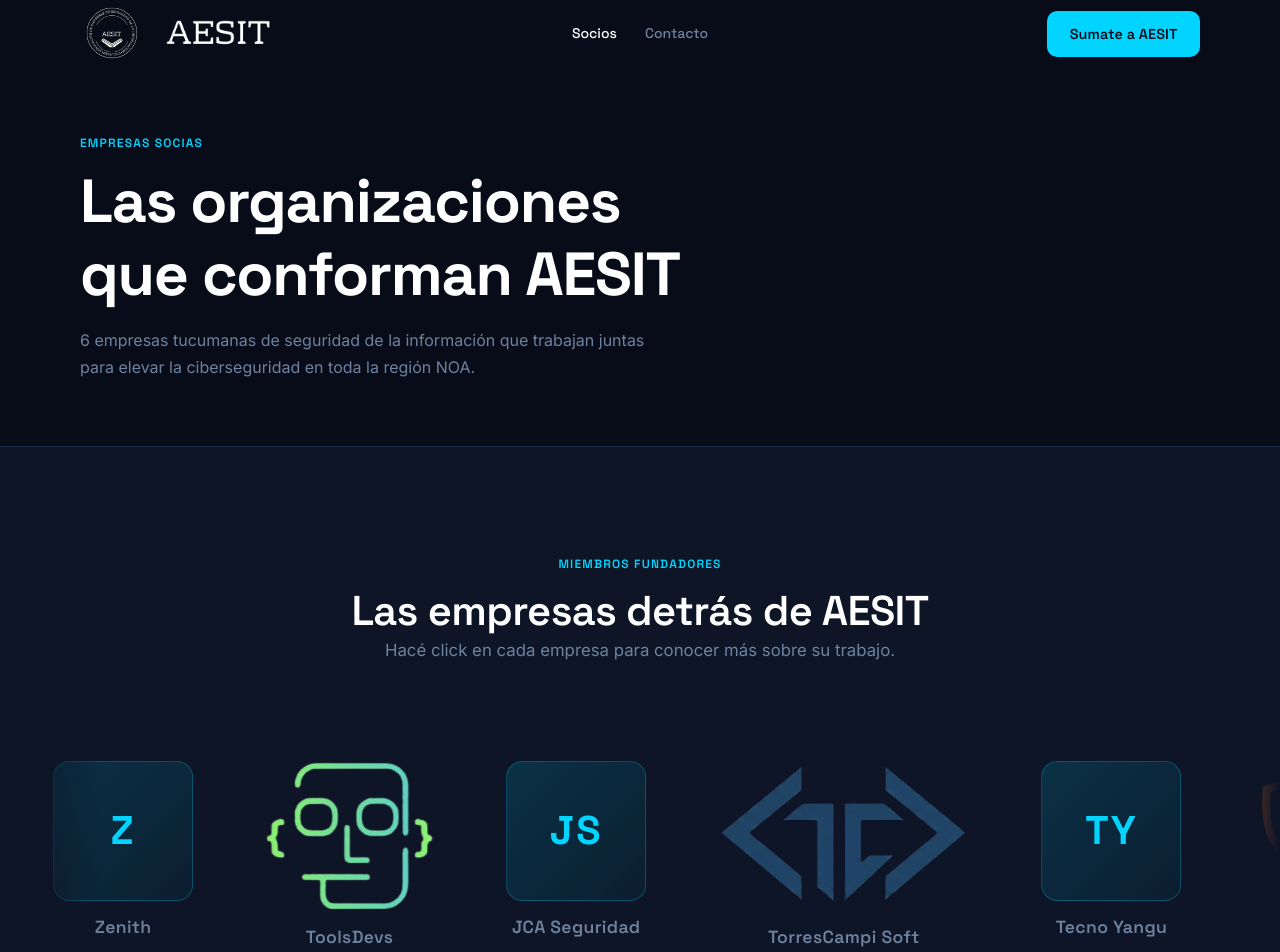
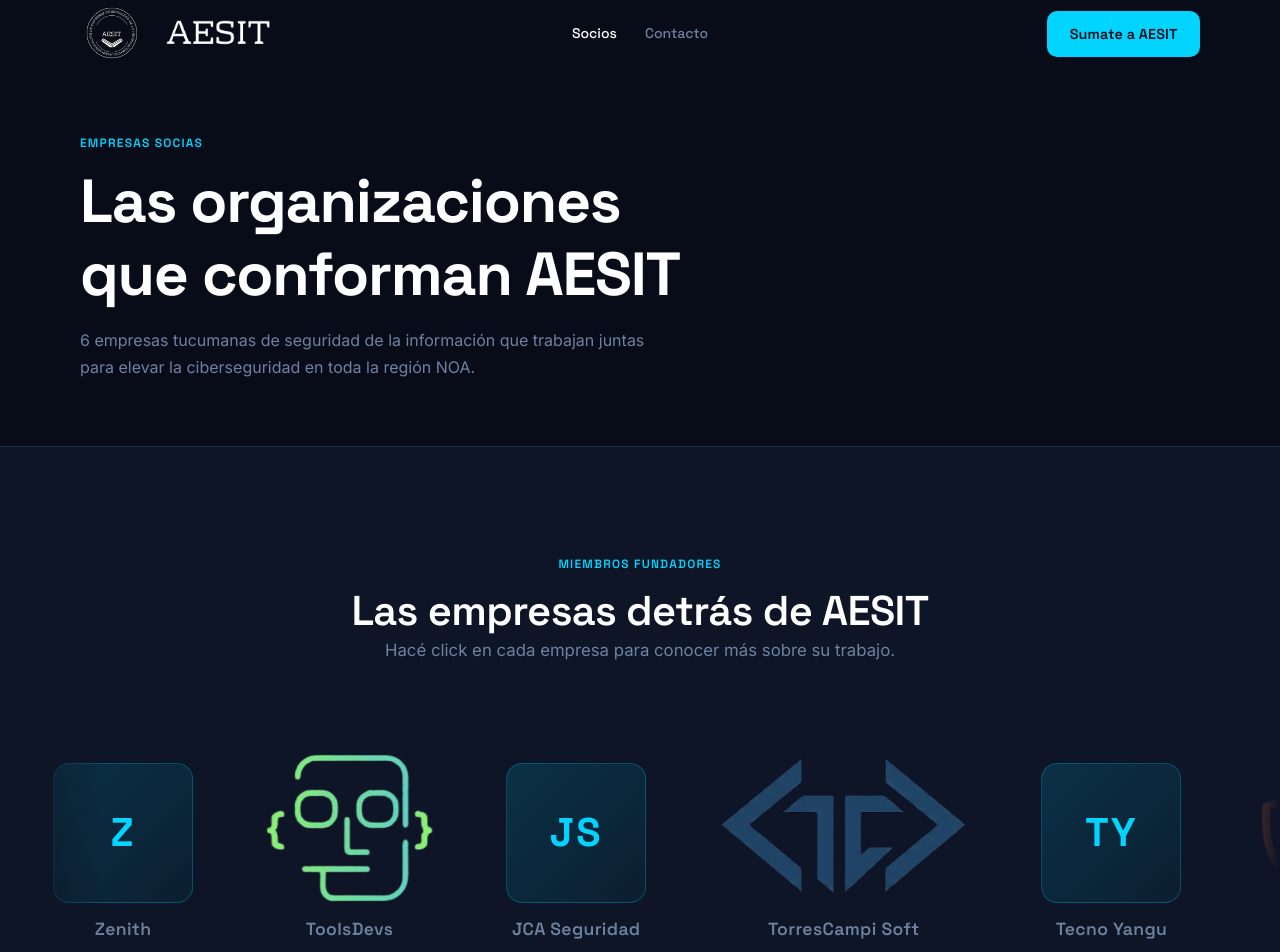
Before and after one commit to devbytorrescampi/landing-aesit, a Next.js app: page /socios in a window 1280 px wide. Shown: the top 952 px of the page. Built offline with nearby package versions, Linux system fonts and the light colour scheme.

Commit message:
fix: corregir número de empresas a 6 y alinear nombres en carrusel

```diff
--- a/app/globals.css
+++ b/app/globals.css
@@ -658,10 +658,12 @@
   display: flex;
   flex-direction: column;
   align-items: center;
+  justify-content: flex-end;
   gap: 0.75rem;
   padding: 0.5rem 1.5rem;
   text-decoration: none;
   transition: opacity 250ms ease, transform 250ms ease;
+  height: 200px;
 }
 
 .carousel-slide:hover {
--- a/app/page.tsx
+++ b/app/page.tsx
@@ -91,7 +91,7 @@
           </div>
 
           <div className="hero__stats" aria-label="Números de AESIT">
-            <AnimatedStat value={13} suffix="+" label="Empresas socias" />
+            <AnimatedStat value={6} suffix="" label="Empresas socias" />
             <AnimatedStat value={2024} suffix="" label="Año de fundación" />
             <AnimatedStat value={1} suffix="ª" label="Asociación de ciberseguridad del NOA" />
           </div>
@@ -278,7 +278,7 @@
             </div>
 
             <FadeIn className="benefits-cta-box">
-              <span className="accent-number" aria-label="13 empresas socias">13</span>
+              <span className="accent-number" aria-label="6 empresas socias">6</span>
               <p>
                 empresas ya forman parte de la primera asociación de ciberseguridad
                 del NOA
```
